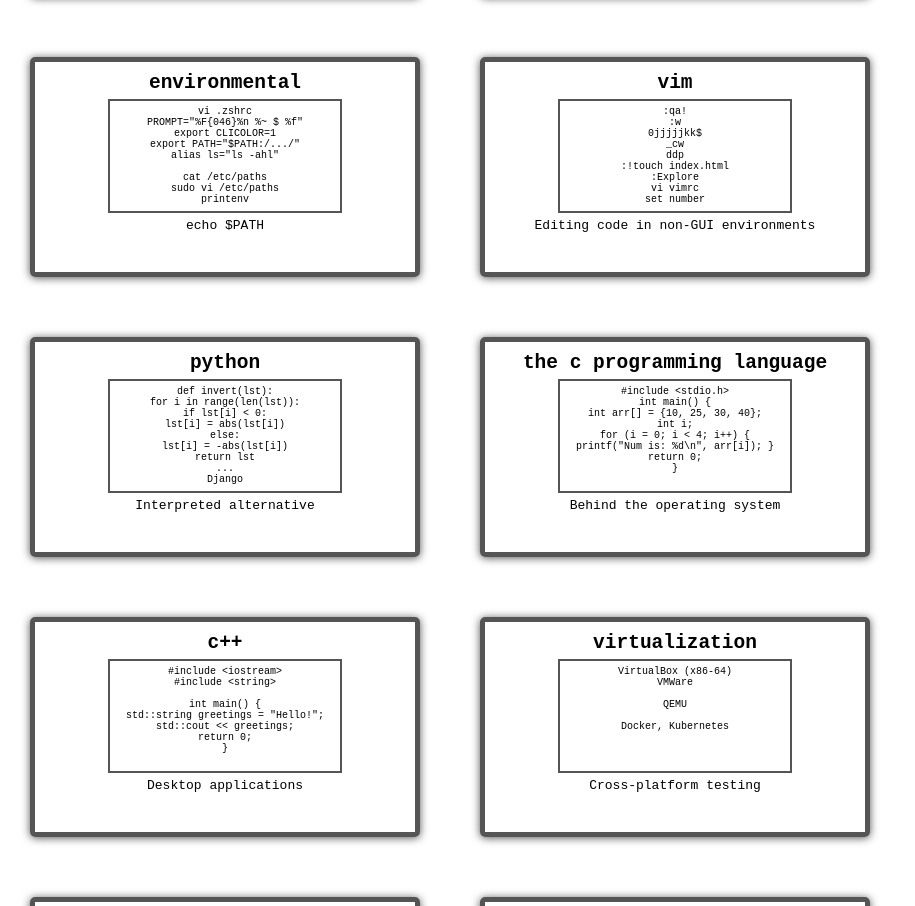
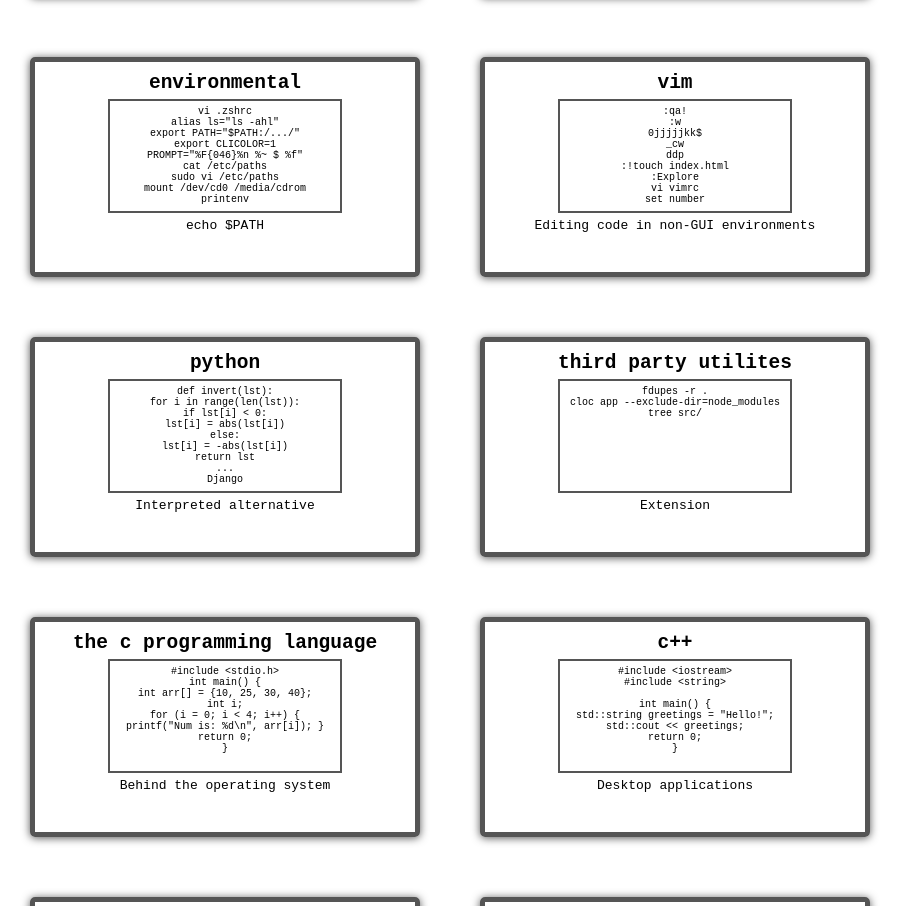
Before and after one commit to airplanemodes/airplane-gh, a website: page index.html in a window 1280 px wide. Shown: the part 1767-2673 px from the top of the page, without its empty margins (0-915 px from the left). Drawn offline with Linux system fonts and the light colour scheme.

Commit message:
add: third party utilites section

```diff
--- a/index.html
+++ b/index.html
@@ -256,12 +256,13 @@
             <div class="sample-box">
               <code>
                 vi .zshrc<br>
+                alias ls="ls -ahl"<br>
+                export PATH="$PATH:/.../"<br>
+                export CLICOLOR=1<br>
                 PROMPT="%F{046}%n %~ $ %f"<br>
-                export CLICOLOR=1<br>
-                export PATH="$PATH:/.../"<br>
-                alias ls="ls -ahl"<br><br>
                 cat /etc/paths<br>
                 sudo vi /etc/paths<br>
+                mount /dev/cd0 /media/cdrom<br>
                 printenv
               </code>
             </div>
@@ -304,6 +305,19 @@
               </code>
             </div>
           <p>Interpreted alternative</p>
+        </div>
+      </article>
+      <article>
+        <div class="entry">
+          <h2>third party utilites</h2>
+            <div class="sample-box">
+              <code>
+                fdupes -r .<br>
+                cloc app --exclude-dir=node_modules<br>
+                tree src/
+              </code>
+            </div>
+          <p>Extension</p>
         </div>
       </article>
       <article>
```
